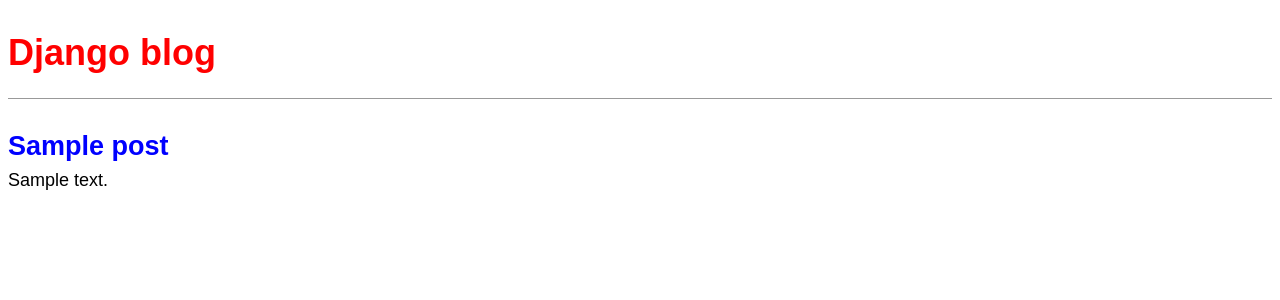
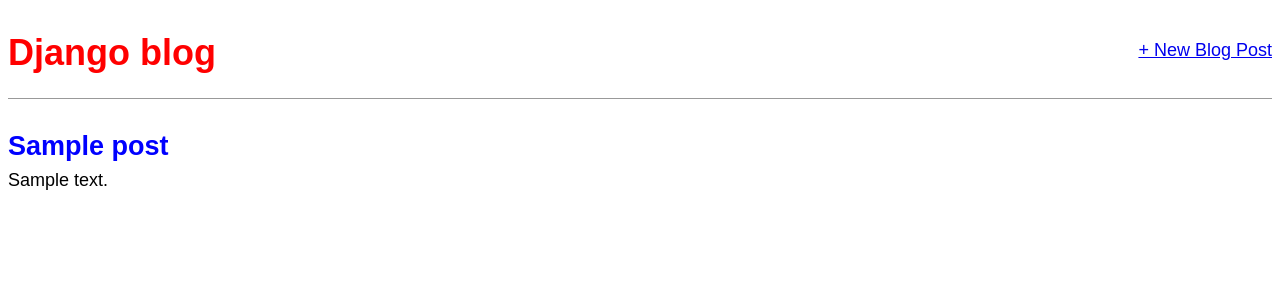
Before and after one commit to maxsgordon/blogProject, a Django app: template blog/templates/home.html in a window 1280 px wide. Shown: the top 300 px of the page. Run offline with Django 3.2, Linux system fonts and the light colour scheme; the template is opened without the code that fills it: most values are stand-ins (such as "Sample title", 1, 10 or a date in 2020); some web fonts are replaced.

Commit message:
add new class BlogCreateView in views, and post_new.html in templates

```diff
--- a/blog/templates/base.html
+++ b/blog/templates/base.html
@@ -1,24 +1,28 @@
 <!DOCTYPE html>
 {% load static %}
 <html lang="en">
+<html>
 <head>
    <title>Django blog</title>
-    <link href="https://fonts.googleapis.com/css?family=Source+Sans+Pro:400" rel="styleshee\
-t">
-   <link rel="stylesheet" href="{% static 'css/base.css' %}">
-</head>
+   <link href="https://fonts.googleapis.com/css?family=\
+   Source+Sans+Pro:400" rel="stylesheet">
+   <link href="{% static 'css/base.css' %}" rel="stylesheet">
 
-<head>
-    <meta charset="UTF-8">
-    <title>Django blog</title>
 </head>
 <body>
+
+   <div>
        <header>
+          <div class="nav-left">
               <h1><a href="{% url 'home' %}">Django blog</a></h1>
+          </div>
+          <div class="nav-right">
+              <a href="{% url 'post_new' %}">+ New Blog Post</a>
+          </div>
        </header>
-    <div>
        {% block content %}
        {% endblock content %}
+
    </div>
 </body>
 </html>
--- a/blog/urls.py
+++ b/blog/urls.py
@@ -1,8 +1,8 @@
 from django.urls import path
-from .views import BlogListView, BlogDetailView
+from .views import BlogListView, BlogDetailView, BlogCreateView
 
 urlpatterns = [
-       path('post/<int:pk>/', BlogDetailView.as_view(),
-              name='post_detail'),
+       path('post/new/', BlogCreateView.as_view(), name='post_new'),
+       path('post/<int:pk>/', BlogDetailView.as_view(), name='post_detail'),
        path('', BlogListView.as_view(), name='home'),
 ]
--- a/blog/views.py
+++ b/blog/views.py
@@ -1,5 +1,6 @@
 from django.shortcuts import render
 from django.views.generic import ListView, DetailView
+from django.views.generic.edit import CreateView
 from .models import Post
 
 class BlogListView(ListView):
@@ -10,5 +11,9 @@
     model = Post
     template_name = 'post_detail.html'
 
+class BlogCreateView(CreateView):
+    model = Post
+    template_name = 'post_new.html'
+    fields = ['title', 'author', 'body']
 
 # Create your views here.
```
Also changed, not shown: blog/templates/post_new.html (added, +10 -0 lines). Lines whose indentation alone changed are shown as unchanged.
